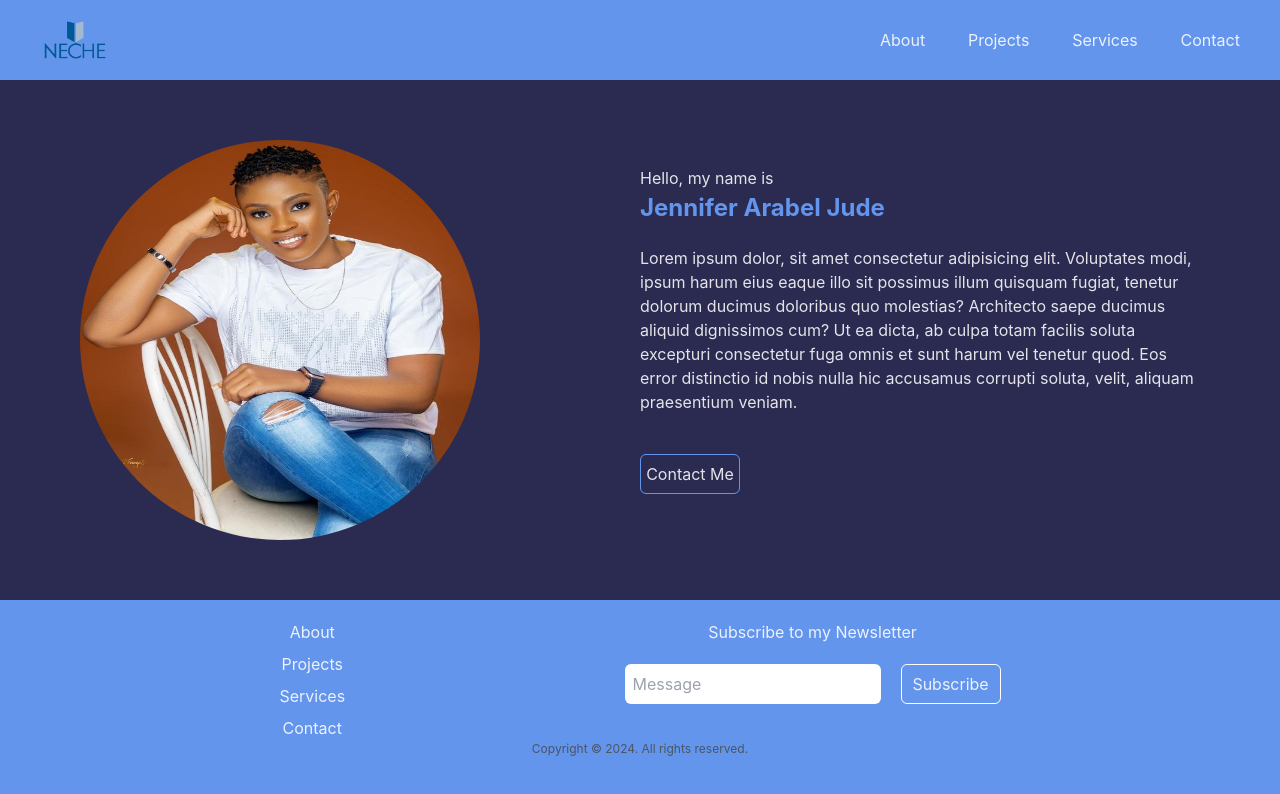
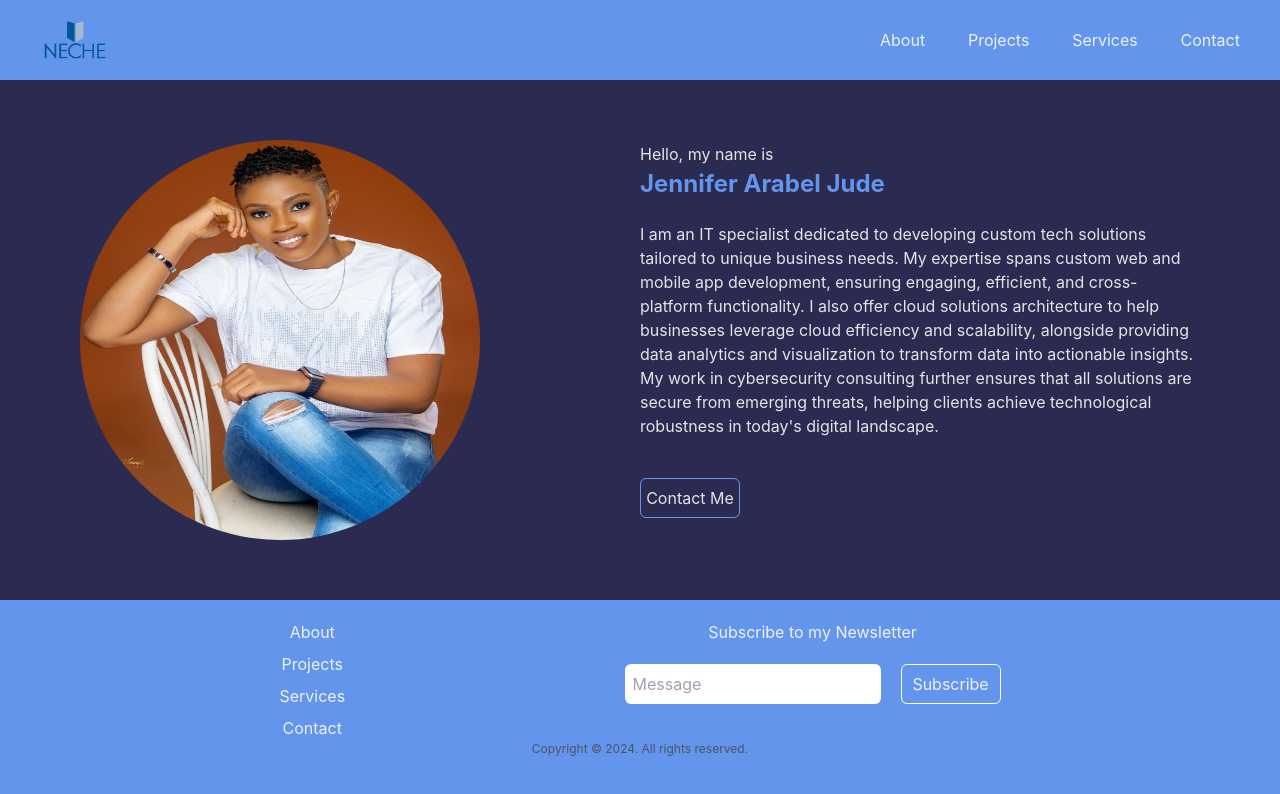
Before and after one commit to Nechenwa/comp229-react, a React (Vite) app: page / in a window 1280 px wide. Shown: the top 794 px of the page. Built offline with nearby package versions, Linux system fonts and the light colour scheme.

Commit message:
I just added links to my socials

```diff
--- a/src/components/About.jsx
+++ b/src/components/About.jsx
@@ -10,14 +10,16 @@ function About() {
                 </div>
                 <div className='w-[50%]'>
                     <p>Hello, my name is <br /> <span className='text-[24px] font-bold text-skyBlue'>Jennifer Arabel Jude</span></p>
-                    <p className='my-5'>Lorem ipsum dolor, sit amet consectetur adipisicing elit.
-                        Voluptates modi, ipsum harum eius eaque illo sit possimus
-                        illum quisquam fugiat, tenetur dolorum ducimus doloribus
-                        quo molestias? Architecto saepe ducimus aliquid dignissimos
-                        cum? Ut ea dicta, ab culpa totam facilis soluta excepturi
-                        consectetur fuga omnis et sunt harum vel tenetur quod.
-                        Eos error distinctio id nobis nulla hic accusamus
-                        corrupti soluta, velit, aliquam praesentium veniam.
+                    <p className='my-5'>I am an IT specialist dedicated to developing
+                    custom tech solutions tailored to unique business needs.
+                    My expertise spans custom web and mobile app development,
+                    ensuring engaging, efficient, and cross-platform functionality.
+                    I also offer cloud solutions architecture to help businesses
+                    leverage cloud efficiency and scalability, alongside providing
+                    data analytics and visualization to transform data into actionable
+                    insights. My work in cybersecurity consulting further ensures that
+                    all solutions are secure from emerging threats, helping clients
+                    achieve technological robustness in today's digital landscape.
                     </p>
                     <button>contact me</button>
                 </div>
--- a/src/components/Contact.jsx
+++ b/src/components/Contact.jsx
@@ -6,22 +6,22 @@ function Contact() {
     const socials = [
         {
             name: "Facebook",
-            link: "",
+            link: "https://www.facebook.com/jenniferchichi.nwankwor",
             icon: <FaFacebookSquare />
         },
         {
             name: "GitHub",
-            link: "",
+            link: "https://github.com/Nechenwa",
             icon: <FaGithub />
         },
         {
             name: "Instagram",
-            link: "",
+            link: "https://www.instagram.com/neche_nwa246/",
             icon: <FaInstagram />
         },
         {
             name: "Youtube",
-            link: "",
+            link: "https://www.youtube.com/channel/UC87m2Jh03jx51_Ne468Udog",
             icon: <FaYoutube />
         },
     ]
```
Also changed, not shown: 1 other file (tests, documents, lock files or other folders).
